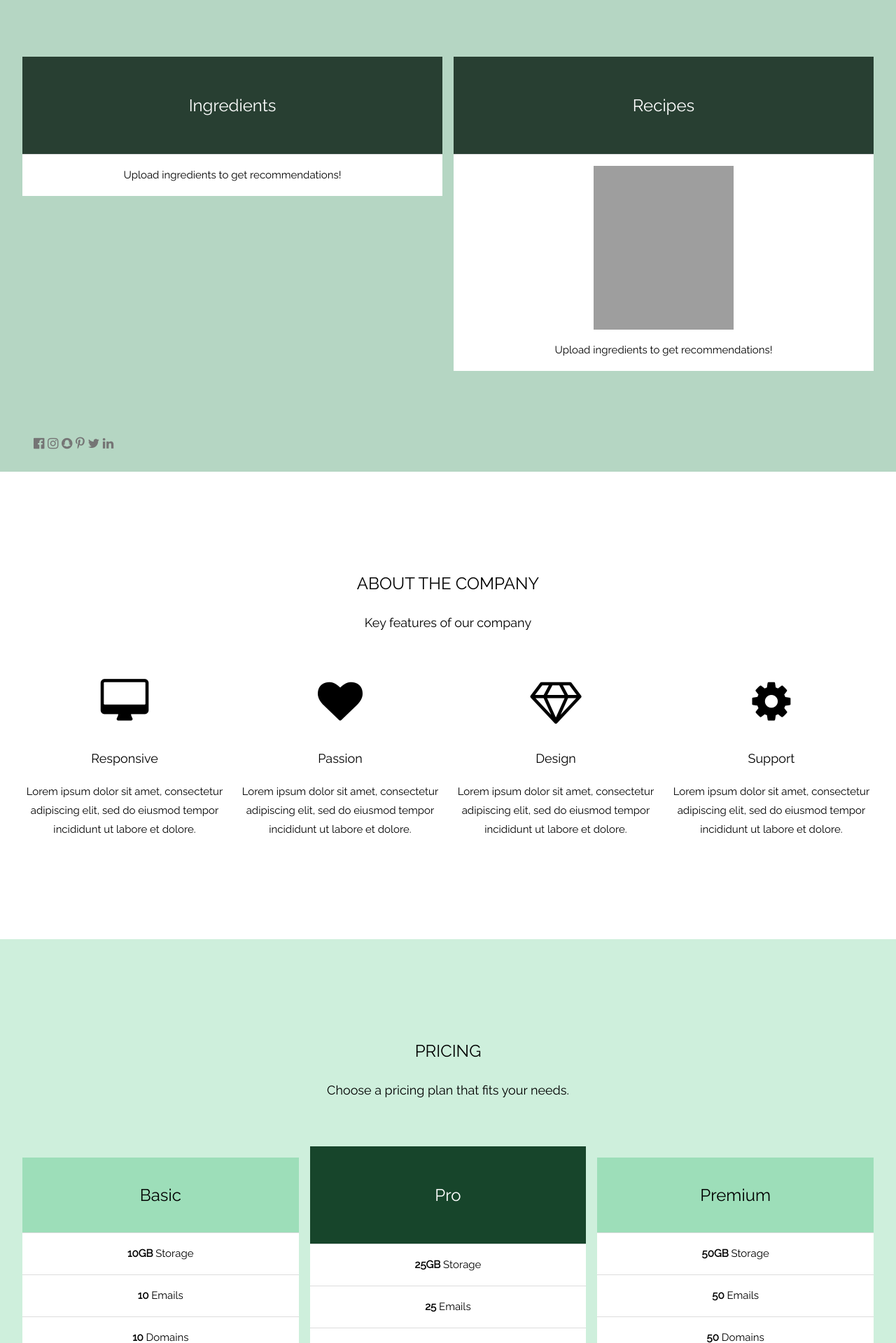
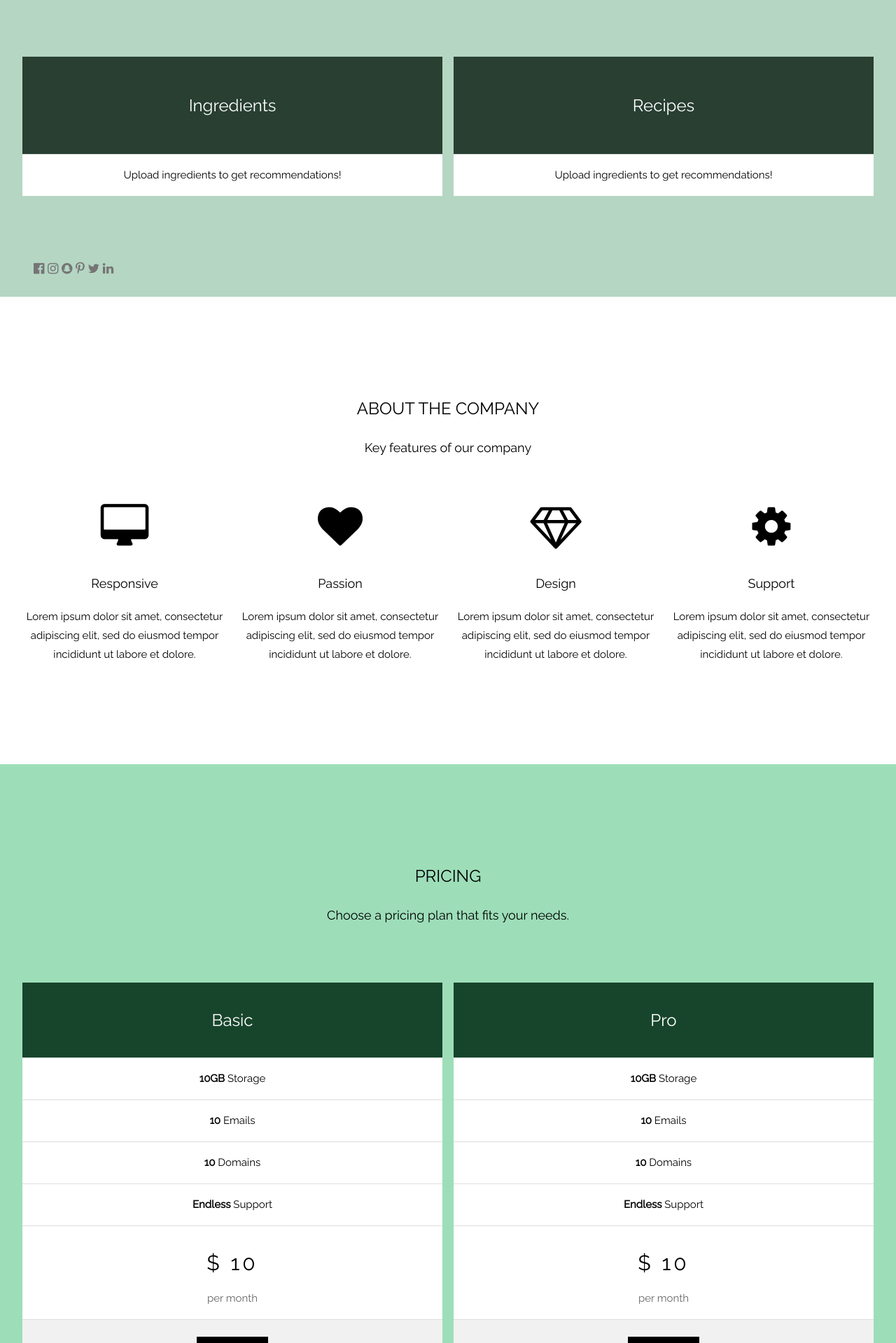
Before and after one commit to acchindra-thev/OpenVINO-RecipeRec, a Flask app: page / in a window 1280 px wide. Shown: the part 241-2160 px from the top of the page at 70% size. Run offline with Flask 2, Linux system fonts and the light colour scheme; grey boxes are pictures that could not be loaded.

Commit message:
Update app.html

```diff
--- a/open-vino/templates/app.html
+++ b/open-vino/templates/app.html
@@ -191,12 +191,16 @@
         <div class="w3-half w3-section">
           <ul class="w3-ul w3-white w3-hover-shadow">
             <li class="w3-theme-d5 w3-xlarge w3-padding-48">Recipes</li>
-
-            {% for i in range(recipes|length): %}
-              <img src= {{ recipes[i] }} width="200" height="250" style="padding-top:16px">
-              <li class="w3-padding-16">{{ recipes[i] }}</li>
-            {% endfor %}
-
+            {% if images %}
+              {% for i in range(recipes|length): %}
+                {% if missed_ingredient_numbers[i] == 0 %}
+                  <img src= {{ images[i] }} width="200" height="250" style="padding-top:16px">
+                  <li class="w3-padding-16">{{ recipes[i] }} | Missing # of Ingredients: {{missed_ingredient_numbers[i]}} </li>
+                {% endif %}
+              {% endfor %}
+            {% else %}
+              <li class="w3-padding-16"> {{ recipes[0] }} </li>
+            {% endif %}
           </ul>
         </div>
       </div>
@@ -241,13 +245,13 @@
 </div>
 
 <!-- Pricing Section -->
-<div class="w3-container w3-center w3-theme-l4" style="padding:128px 16px" id="pricing">
+<div class="w3-container w3-center w3-theme-l3" style="padding:128px 16px" id="pricing">
   <h3>PRICING</h3>
   <p class="w3-large">Choose a pricing plan that fits your needs.</p>
   <div class="w3-row-padding" style="margin-top:64px">
-    <div class="w3-third w3-section">
+    <div class="w3-half w3-section">
       <ul class="w3-ul w3-white w3-hover-shadow">
-        <li class="w3-theme-l3 w3-xlarge w3-padding-32">Basic</li>
+        <li class="w3-theme-d5 w3-xlarge w3-padding-32">Basic</li>
         <li class="w3-padding-16"><b>10GB</b> Storage</li>
         <li class="w3-padding-16"><b>10</b> Emails</li>
         <li class="w3-padding-16"><b>10</b> Domains</li>
@@ -261,31 +265,15 @@
         </li>
       </ul>
     </div>
-    <div class="w3-third">
+    <div class="w3-half w3-section">
       <ul class="w3-ul w3-white w3-hover-shadow">
-        <li class="w3-theme-d5 w3-xlarge w3-padding-48">Pro</li>
-        <li class="w3-padding-16"><b>25GB</b> Storage</li>
-        <li class="w3-padding-16"><b>25</b> Emails</li>
-        <li class="w3-padding-16"><b>25</b> Domains</li>
+        <li class="w3-theme-d5 w3-xlarge w3-padding-32">Pro</li>
+        <li class="w3-padding-16"><b>10GB</b> Storage</li>
+        <li class="w3-padding-16"><b>10</b> Emails</li>
+        <li class="w3-padding-16"><b>10</b> Domains</li>
         <li class="w3-padding-16"><b>Endless</b> Support</li>
         <li class="w3-padding-16">
-          <h2 class="w3-wide">$ 25</h2>
-          <span class="w3-opacity">per month</span>
-        </li>
-        <li class="w3-light-grey w3-padding-24">
-          <button class="w3-button w3-black w3-padding-large">Sign Up</button>
-        </li>
-      </ul>
-    </div>
-    <div class="w3-third w3-section">
-      <ul class="w3-ul w3-white w3-hover-shadow">
-        <li class="w3-theme-l3 w3-xlarge w3-padding-32">Premium</li>
-        <li class="w3-padding-16"><b>50GB</b> Storage</li>
-        <li class="w3-padding-16"><b>50</b> Emails</li>
-        <li class="w3-padding-16"><b>50</b> Domains</li>
-        <li class="w3-padding-16"><b>Endless</b> Support</li>
-        <li class="w3-padding-16">
-          <h2 class="w3-wide">$ 50</h2>
+          <h2 class="w3-wide">$ 10</h2>
           <span class="w3-opacity">per month</span>
         </li>
         <li class="w3-light-grey w3-padding-24">
```
